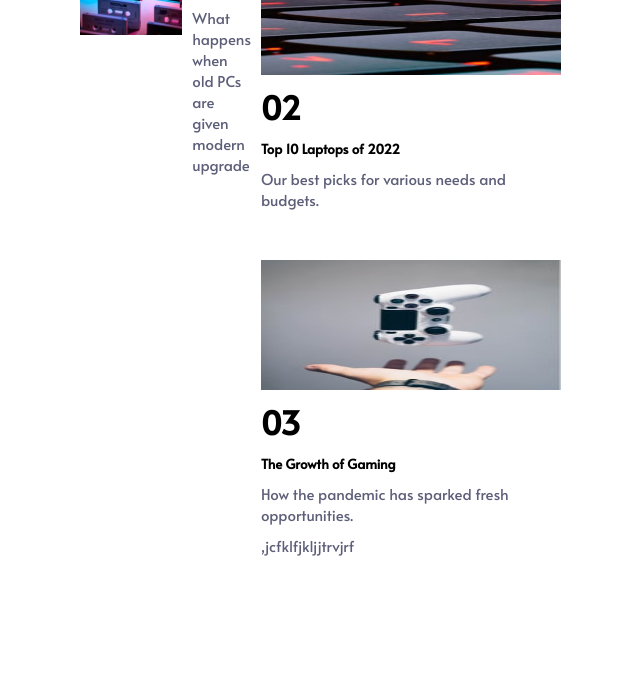
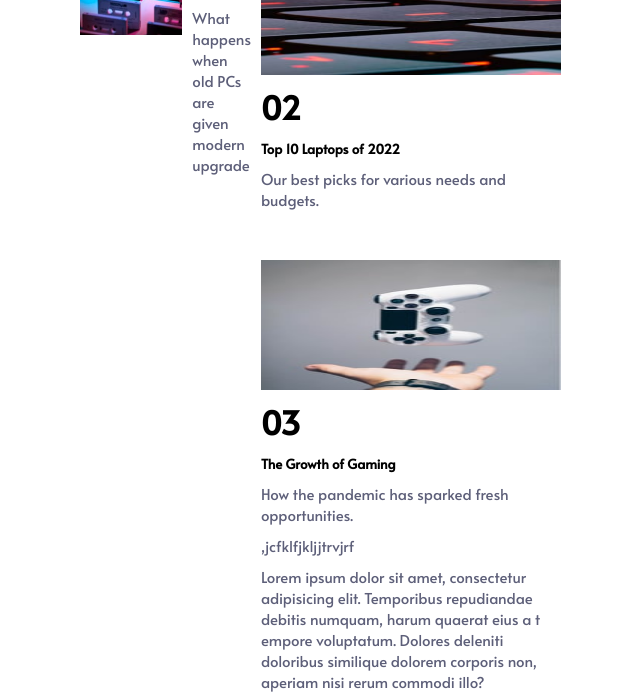
Before and after one commit to Olajumoke17/thirdrepo, a plain HTML site: page index.html in a window 1280 px wide. Shown: the part 743-1435 px from the top of the page, without its empty margins (80-720 px from the left). Before the commit the page ends 1299 px from the top, so only its background shows below. Drawn offline with Linux system fonts and the light colour scheme.

Commit message:
added another p wit lorem

```diff
--- a/index.html
+++ b/index.html
@@ -89,7 +89,10 @@
   </div>
 
   <p>,jcfklfjkljjtrvjrf</p>
-
+  <p>
+    Lorem ipsum dolor sit amet, consectetur adipisicing elit. Temporibus repudiandae debitis numquam, harum quaerat eius a t
+    empore voluptatum. Dolores deleniti doloribus similique dolorem corporis non, aperiam nisi rerum commodi illo?
+  </p>
 <!--
 
   New
```
Lines whose indentation alone changed are shown as unchanged.
